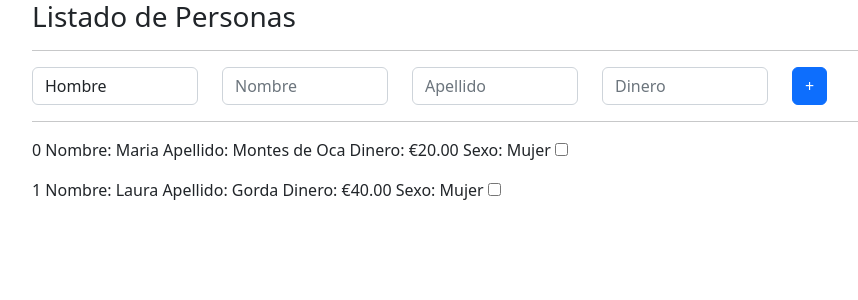
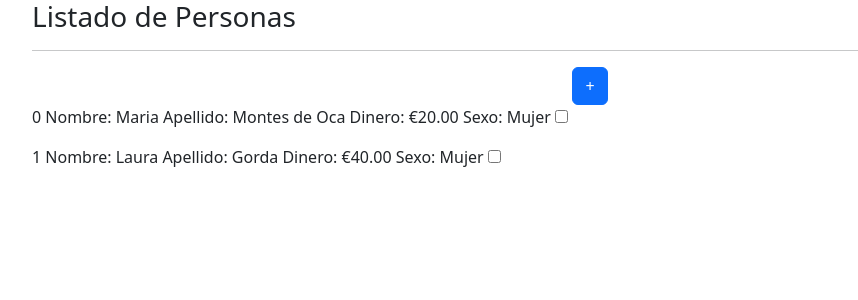
Before and after one commit to RaulCruzOrtega/Listado-Personas-Angular, an Angular app: page / in a window 1280 px wide. Shown: the top 300 px of the page, without its empty margins (50-908 px from the left). Built offline with nearby package versions, Linux system fonts and the light colour scheme.

Commit message:
Normal Routing

```diff
--- a/src/app/formulario/formulario.component.html
+++ b/src/app/formulario/formulario.component.html
@@ -1,3 +1,5 @@
+<div class="container">
+  <div class="col">
     <form class="row" (submit)="f.form.valid && agregarPersona()" #f="ngForm">
       <div class="col-md-2">
         <select class="form-control" (change)="sexoseleccionado($event)">
@@ -40,8 +42,9 @@
         />
       </div>
       <div class="col">
-    <button type="submit" class="btn btn-primary">
-      +
-    </button>
+        <button type="submit" class="btn btn-primary">+</button>
       </div>
     </form>
+    <hr />
+  </div>
+</div>
--- a/src/app/formulario/formulario.component.ts
+++ b/src/app/formulario/formulario.component.ts
@@ -2,6 +2,7 @@ import { Component, ElementRef, EventEmitter, Output, ViewChild } from '@angular
 import { Persona } from '../persona.model';
 import { LoggingServise } from '../LoggingService.servise';
 import { PersonasService } from '../personas.service';
+import { Router } from '@angular/router';
 
 @Component({
   selector: 'app-formulario',
@@ -18,7 +19,9 @@ export class FormularioComponent {
   //@ViewChild('nombreRef') nombreInput!: ElementRef;
   //@ViewChild('apellidoRef') apellidoInput!: ElementRef;
 
-  constructor(private loggingService:LoggingServise, private personasService: PersonasService){
+  constructor(private loggingService:LoggingServise,
+    private personasService: PersonasService,
+    private routeService: Router){
     this.personasService.saludar.subscribe(
       (indice: number) => alert("El indice es: " + indice)
     )
@@ -42,6 +45,7 @@ export class FormularioComponent {
     this.nombreInput = "";
     this.apellidoInput = "";
     this.dineroInput = 0;
+    this.routeService.navigate(["personas"]);
   }
 
   sexoseleccionado(evento: Event){
--- a/src/app/personas/personas.component.html
+++ b/src/app/personas/personas.component.html
@@ -1,9 +1,10 @@
-<div class="container">
-    <div class="col">
-      <app-formulario></app-formulario>
-      <!--(personaCreada)="personaAgregada($event)" Iba dentro de app-formulario para escuchar el evento-->
-      <hr />
-    </div>
+<!--<app-formulario></app-formulario>
+(personaCreada)="personaAgregada($event)" Iba dentro de app-formulario para escuchar el evento-->
+
+<div style="text-align: center">
+  <button class="btn btn-primary" style="cursor: pointer" (click)="agregar()">
+    +
+  </button>
 </div>
 
 <app-persona
--- a/src/app/personas/personas.component.ts
+++ b/src/app/personas/personas.component.ts
@@ -1,8 +1,10 @@
 import { Component } from '@angular/core';
+import { Router } from '@angular/router';
 
 import { Persona } from '../persona.model';
 import { LoggingServise } from '../LoggingService.servise';
 import { PersonasService } from '../personas.service';
+
 
 @Component({
   selector: 'app-personas',
@@ -14,11 +16,16 @@ export class PersonasComponent {
   personas: Persona[] = [];
 
   constructor(private logginService: LoggingServise,
-              private personasService: PersonasService){}
+              private personasService: PersonasService,
+              private router: Router){}
 
   ngOnInit():void{
     this.personas = this.personasService.personas;
   }
 
+  agregar(){
+    this.router.navigate(["personas/agregar"])
+  }
+
 
 }
```
Lines whose indentation alone changed are shown as unchanged.
